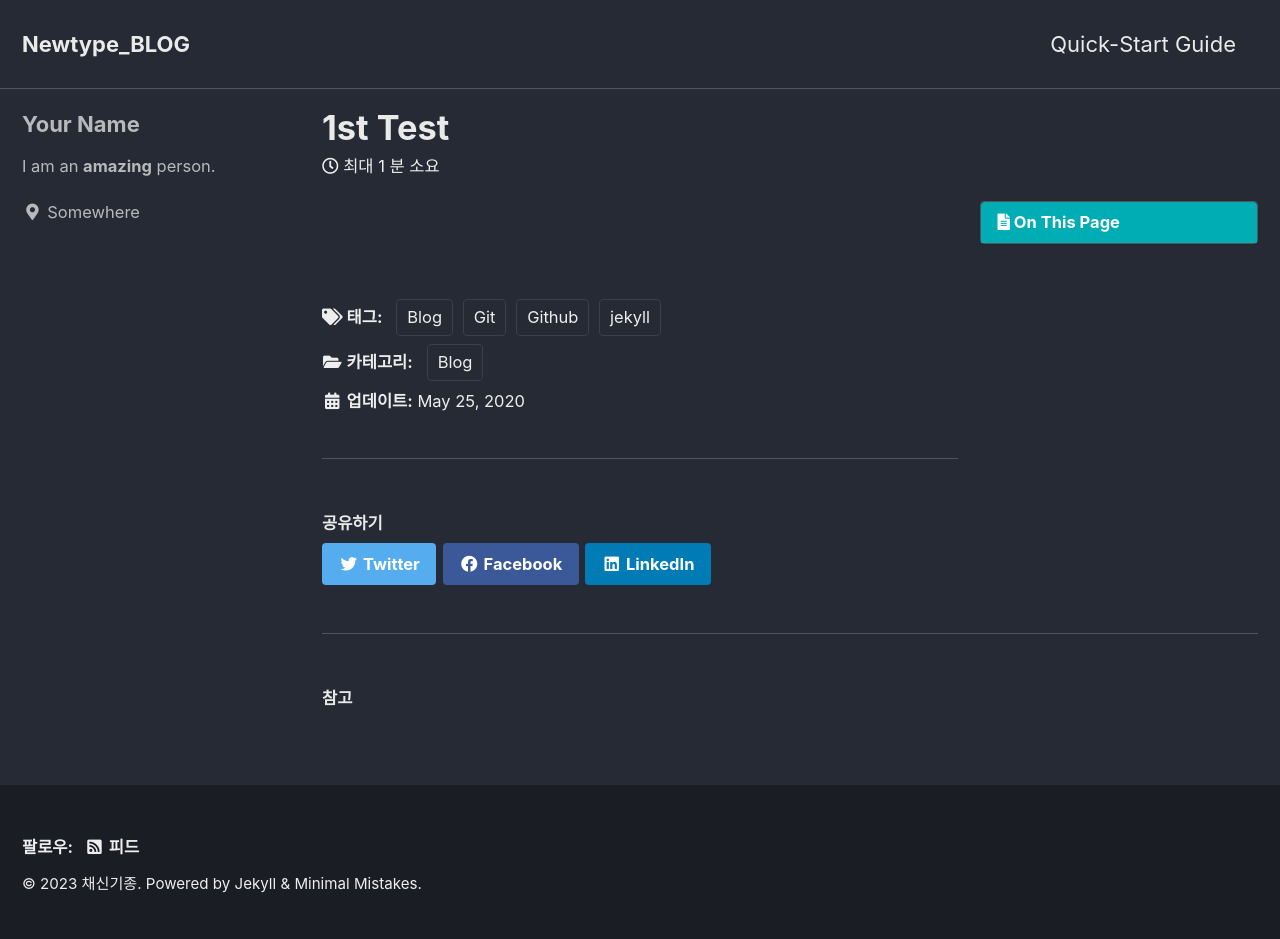
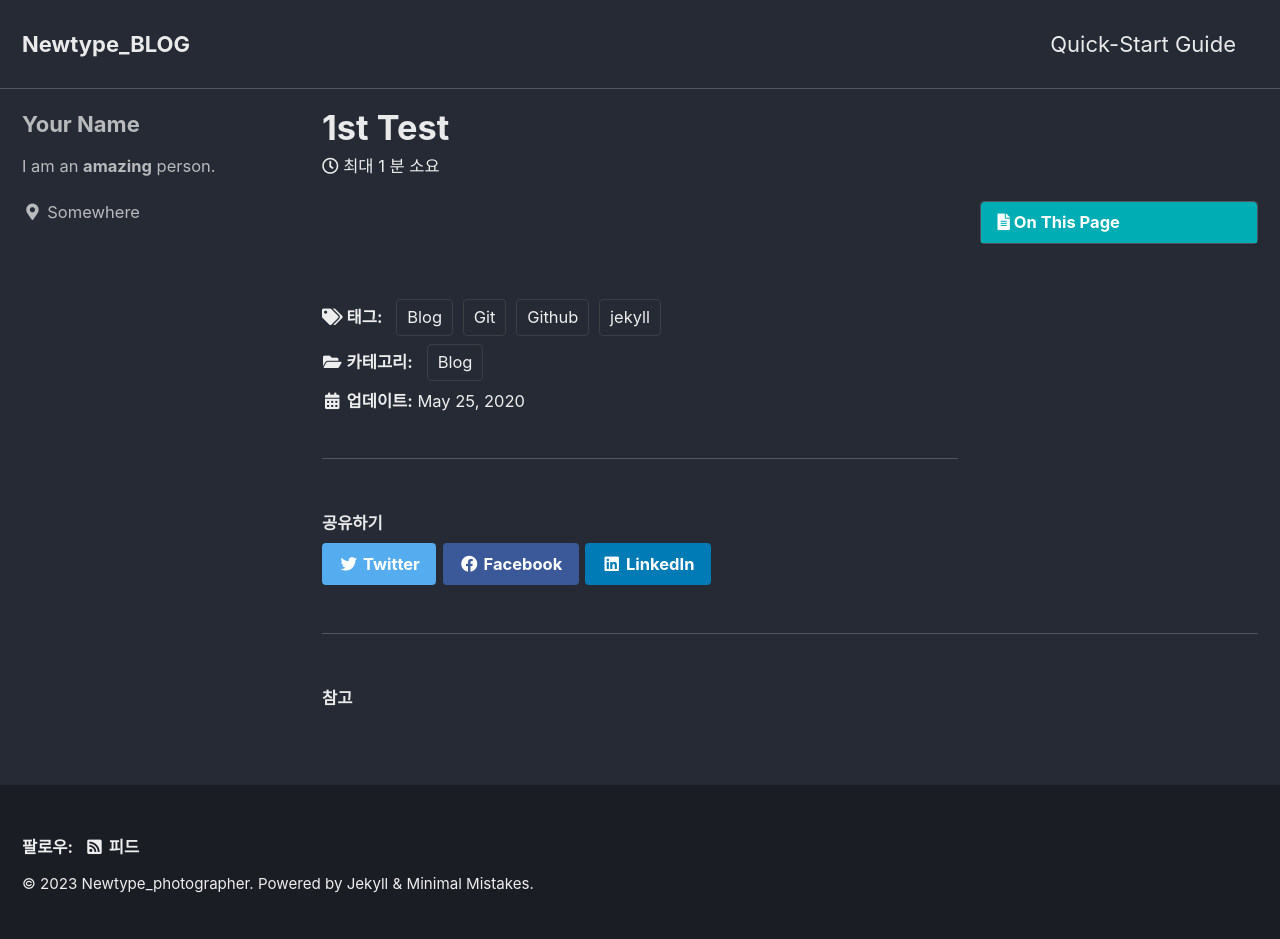
Before and after one commit to Newtype-photographer/Newtype-photographer.github.io, a Jekyll site: the page built from _posts/2023-01-12-1st-test.md, in a window 1280 px wide. Built offline with Jekyll 4.4.1, drawn with Linux system fonts in a browser that asks for light colours; cached includes are drawn as plain includes.

Commit message:
mainhomepage-5

```diff
--- a/_config.yml
+++ b/_config.yml
@@ -16,11 +16,11 @@ minimal_mistakes_skin    : "dark" # "air", "aqua", "contrast", "dark", "dirt", "
 
 # Site Settings
 locale                   : "ko-KR"
-title                    : "Newtype_BLOG"
+title                    : "Newtype_BLOG" #블로그이름설정
 title_separator          : "-"
 subtitle                 : # site tagline that appears below site title in masthead
-name                     : "채신기종"
-description              : "포토그래퍼 + 코딩"
+name                     : "Newtype_photographer"
+description              : "포토그래퍼 + 코딩" #블로그설명_검색결과노출
 url                      : "https://github.com/Newtype-photographer"
 baseurl                  : # the subpath of your site, e.g. "/blog"
 repository               : # GitHub username/repo-name e.g. "mmistakes/minimal-mistakes"
```
